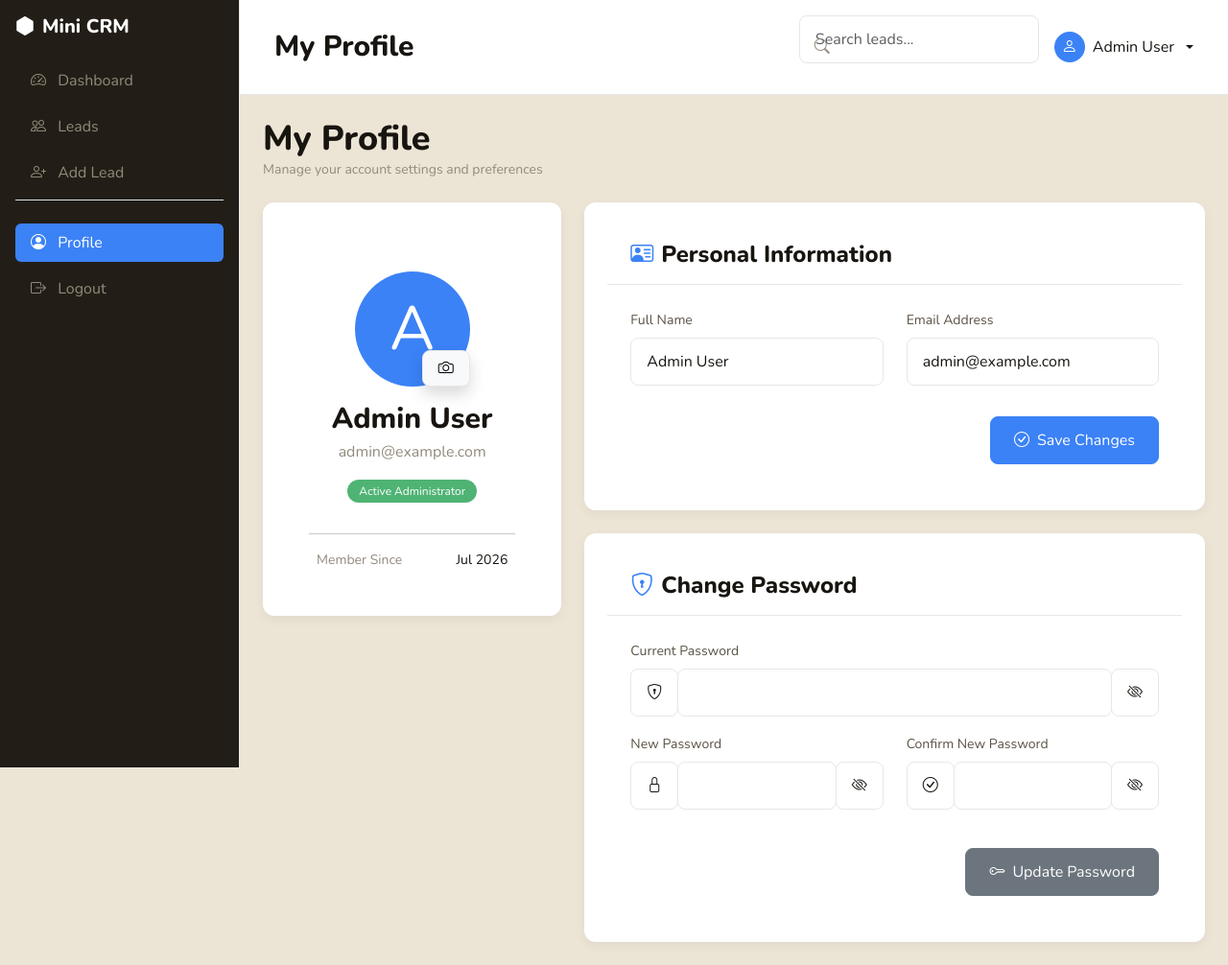
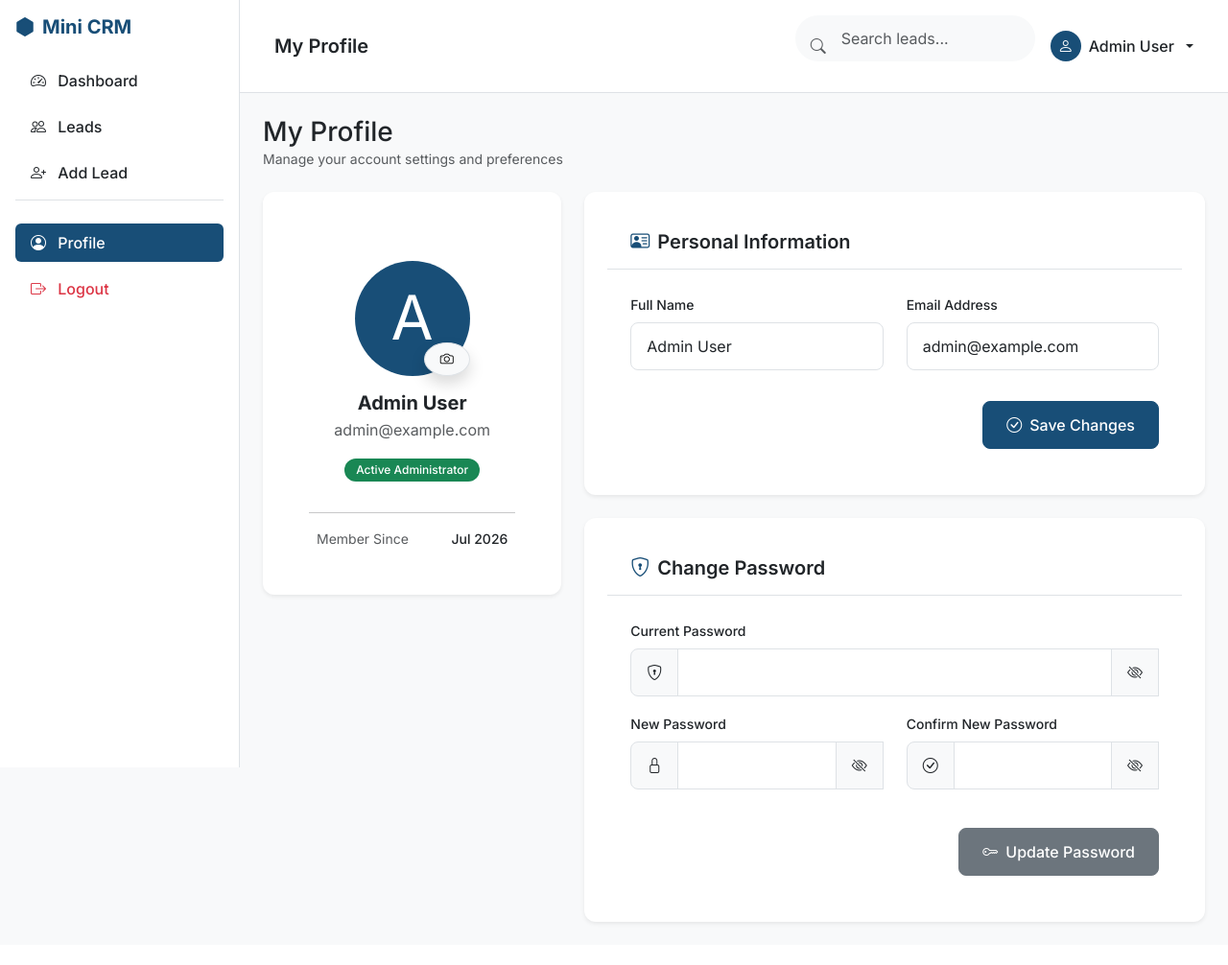
Before and after one commit to shailendrad6e5/CRM-Lead-Tracker, a PHP site: page /CRM-Lead-Tracker/profile.php in a window 1280 px wide. Shown: the whole page at 96% size. After the commit the page ends 964 px from the top, so only its background shows below. Run offline with PHP 8.4, Linux system fonts and the light colour scheme; a user stored in the database is signed in; data comes from the database, SQL or seed files in the repository.

Commit message:
Revert CRM visual theme to original design

```diff
--- a/assets/css/style.css
+++ b/assets/css/style.css
@@ -1,218 +1,239 @@
-@import url('https://fonts.googleapis.com/css2?family=Nunito:wght@400;800&family=JetBrains+Mono:wght@400&display=swap');
+:root {
+    /* Primary Colors */
+    --primary-100: #184E77;
+    --primary-200: #1E6091;
+    --primary-300: #1A759F;
+    --primary-400: #168AAD;
 
-:root {
-    --primary-bg: #ffffff;
-    --secondary-bg: #ece5d6;
-    --card-bg: #ffffff;
-    --text-primary: #181510;
-    --text-secondary: #5a5244;
-    --text-muted: #928a7b;
-    --primary-accent: #3b82f6;
-    --success: #4fb374;
-    --success-hover: #6fc28d;
-    --warning: #d8b638;
-    --danger: #e06b6b;
-    --danger-hover: #fca5a5;
-    --btn-primary: #3b82f6;
-    --btn-primary-hover: #6ca0d6;
-    --sidebar-bg: #221e17;
-    --sidebar-hover: #351a1a;
-    --navbar-bg: #ffffff;
-    --border-color: #e5e7eb;
-    --input-bg: #ffffff;
-    --input-border: #e5e7eb;
-    --input-focus: #3b82f6;
-    --link-color: #3b82f6;
-    --table-header: #ece5d6;
-    --table-hover: #f8f8f8;
+    /* Accent Colors */
+    --accent-100: #34A0A4;
+    --accent-200: #52B69A;
+    --accent-300: #76C893;
 
-    --badge-new: #3b82f6;
-    --badge-contacted: #d8b638;
-    --badge-qualified: #6ca0d6;
-    --badge-won: #4fb374;
-    --badge-lost: #e06b6b;
+    /* Highlight Colors */
+    --highlight-100: #99D98C;
+    --highlight-200: #B5E48C;
+    --highlight-300: #D9ED92;
+
+    /* Backgrounds and Text */
+    --bg-body: #F8F9FA;
+    --card-bg: #FFFFFF;
+    --text-main: #212529;
 }
 
 body {
-    font-family: 'Nunito', system-ui, sans-serif !important;
-    background-color: var(--secondary-bg) !important;
-    color: var(--text-primary) !important;
+    font-family: 'Inter', system-ui, -apple-system, BlinkMacSystemFont, "Segoe UI", Roboto, sans-serif;
+    background-color: var(--bg-body);
+    color: var(--text-main);
     line-height: 1.5;
     letter-spacing: normal;
-    font-size: 16px !important;
-    font-weight: 400 !important;
+    font-size: 16px;
 }
 
-h1, .h1 { font-size: 72px !important; font-weight: 800 !important; color: var(--text-primary) !important; }
-h2, .h2 { font-size: 48px !important; font-weight: 800 !important; color: var(--text-primary) !important; }
-h3, .h3 { font-size: 36px !important; font-weight: 800 !important; color: var(--text-primary) !important; }
-h4, .h4 { font-size: 30px !important; font-weight: 800 !important; color: var(--text-primary) !important; }
-h5, .h5, .card-title { font-size: 24px !important; font-weight: 800 !important; color: var(--text-primary) !important; }
+h1 { font-size: 36px; font-weight: 700; }
+h2 { font-size: 30px; font-weight: 600; }
+h3 { font-size: 24px; font-weight: 600; }
+h4 { font-size: 20px; font-weight: 500; }
+.small-text { font-size: 14px; }
+.caption { font-size: 12px; }
 
-.small, small, .small-text { font-size: 14px !important; font-weight: 400 !important; }
-.caption { font-size: 12px !important; font-weight: 400 !important; }
+/* Overrides for Bootstrap */
+.bg-primary { background-color: var(--primary-100) !important; }
+.text-primary { color: var(--primary-100) !important; }
+.btn-primary {
+    background-color: var(--primary-100);
+    border-color: var(--primary-100);
+}
+.btn-primary:hover {
+    background-color: var(--primary-200);
+    border-color: var(--primary-200);
+}
 
-.text-muted { color: var(--text-muted) !important; }
-.text-secondary { color: var(--text-secondary) !important; }
-.text-dark { color: var(--text-primary) !important; }
-
-a { color: var(--link-color); }
-a:hover { color: var(--btn-primary-hover); }
-
-code, .id-text, pre { font-family: 'JetBrains Mono', monospace !important; font-size: 14px !important; }
-
-/* Overrides for Bootstrap utilities to ensure palette */
-.bg-primary { background-color: var(--primary-accent) !important; }
-.text-primary { color: var(--primary-accent) !important; }
-.bg-light { background-color: var(--secondary-bg) !important; }
-.border-end, .border-bottom, .border { border-color: var(--border-color) !important; }
-
+/* 8px Spacing System overrides & specific gaps */
 .gap-sm { gap: 8px !important; }
 .gap-md { gap: 16px !important; }
 .gap-lg { gap: 24px !important; }
 .gap-xl { gap: 32px !important; }
 
+/* Dashboard Cards */
 .card {
-    border: none !important;
-    border-radius: 12px !important;
-    box-shadow: 0 4px 12px rgba(0,0,0,0.05) !important;
-    background-color: var(--card-bg) !important;
+    border: none;
+    border-radius: 12px;
+    box-shadow: 0 4px 12px rgba(0,0,0,0.05);
+    background-color: var(--card-bg);
     transition: transform 0.2s ease, box-shadow 0.2s ease;
+    padding: 24px; /* Default card padding as requested */
+}
+.card:hover {
+    box-shadow: 0 8px 24px rgba(0,0,0,0.08);
+}
+.card.p-0 {
+    padding: 0; /* Let specific cards override */
+}
+.card-header {
+    background-color: transparent;
+    border-bottom: 1px solid rgba(0,0,0,0.05);
+    padding: 16px 24px;
+}
+.card-body {
     padding: 24px;
 }
-.card:hover {
-    box-shadow: 0 8px 24px rgba(0,0,0,0.08) !important;
-}
-.card.p-0 { padding: 0 !important; }
-.card-header {
-    background-color: transparent !important;
-    border-bottom: 1px solid var(--border-color) !important;
-    padding: 16px 24px !important;
-}
-.card-body { padding: 24px !important; }
 
+/* Sidebar styling */
 #sidebar {
     z-index: 1000;
-    background-color: var(--sidebar-bg) !important;
 }
-#sidebar .text-primary { color: #ffffff !important; }
-#sidebar .text-dark { color: #ffffff !important; }
-#sidebar .nav-link {
+.nav-link {
     transition: background-color 0.2s, color 0.2s;
-    font-weight: 400 !important;
-    color: var(--text-muted) !important;
+    font-weight: 500;
 }
-#sidebar .nav-link.active {
-    background-color: var(--primary-accent) !important;
-    color: #ffffff !important;
-}
-#sidebar .nav-link:hover:not(.active) {
-    background-color: var(--sidebar-hover) !important;
-    color: #ffffff !important;
+.nav-link:hover:not(.active) {
+    background-color: rgba(24, 78, 119, 0.05);
+    color: var(--primary-100) !important;
 }
 
-header, .navbar { background-color: var(--navbar-bg) !important; }
-
+/* Forms */
 .form-control, .form-select, .input-group-text {
-    border-radius: 8px !important;
-    padding: 12px 16px !important;
-    background-color: var(--input-bg) !important;
-    border: 1px solid var(--input-border) !important;
-    color: var(--text-primary) !important;
+    border-radius: 8px;
+    padding: 12px 16px;
+    border: 1px solid #dee2e6;
 }
-.form-control, .form-select { margin-bottom: 16px; }
-.input-group > .form-control, .input-group > .form-select { margin-bottom: 0; }
-.input-group { margin-bottom: 16px; }
+.form-control, .form-select {
+    margin-bottom: 16px; /* Medium gap for forms */
+}
+.input-group > .form-control, .input-group > .form-select {
+    margin-bottom: 0;
+}
+.input-group {
+    margin-bottom: 16px;
+}
 .form-control:focus, .form-select:focus {
-    border-color: var(--input-focus) !important;
-    box-shadow: 0 0 0 0.25rem rgba(59, 130, 246, 0.25) !important;
+    border-color: var(--primary-300);
+    box-shadow: 0 0 0 0.25rem rgba(26, 117, 159, 0.25);
+}
+.btn {
+    padding: 12px 24px;
+    border-radius: 8px;
+    font-weight: 500;
+}
+.btn-sm {
+    padding: 6px 16px;
+}
+.input-group .btn {
+    padding: 12px 16px;
+    margin-bottom: 0;
+}
+label {
+    font-weight: 500;
+    margin-bottom: 8px; /* Small gap */
+    font-size: 14px;
 }
 
-.btn {
-    padding: 12px 24px !important;
-    border-radius: 8px !important;
-    font-weight: 400 !important;
-    font-size: 16px !important;
+/* Tables */
+.table-responsive {
+    border-radius: 12px;
+    overflow: hidden;
 }
-.btn-sm { padding: 6px 16px !important; }
-.input-group .btn { padding: 12px 16px !important; margin-bottom: 0; }
-label { font-weight: 400 !important; margin-bottom: 8px !important; font-size: 14px !important; color: var(--text-secondary) !important; }
-
-.table-responsive { border-radius: 12px !important; overflow: hidden; }
-.table { margin-bottom: 0; font-size: 16px !important; font-weight: 400 !important; }
+.table {
+    margin-bottom: 0;
+}
 .table th {
-    background-color: var(--table-header) !important;
-    font-weight: 800 !important;
-    text-transform: none !important;
-    font-size: 16px !important;
-    letter-spacing: normal !important;
-    color: var(--text-primary) !important;
-    padding: 16px 24px !important;
-    border-bottom: 2px solid var(--border-color) !important;
+    background-color: #f8f9fa;
+    font-weight: 600;
+    text-transform: uppercase;
+    font-size: 12px;
+    letter-spacing: 0.5px;
+    color: #6c757d;
+    padding: 16px 24px;
+    border-bottom: 2px solid #dee2e6;
 }
 .table td {
-    padding: 16px 24px !important;
-    vertical-align: middle !important;
-    color: var(--text-secondary) !important;
-    border-bottom: 1px solid var(--border-color) !important;
+    padding: 16px 24px;
+    vertical-align: middle;
+    color: #495057;
 }
-.table tbody tr { transition: background-color 0.2s; }
-.table tbody tr:hover td { background-color: var(--table-hover) !important; }
-
-.badge {
-    padding: 6px 12px !important;
-    border-radius: 20px !important;
-    font-weight: 400 !important;
-    font-size: 12px !important;
+.table tbody tr {
+    transition: background-color 0.2s;
+}
+.table tbody tr:hover {
+    background-color: rgba(24, 78, 119, 0.03);
 }
 
-.priority-high { background-color: var(--danger) !important; color: white !important; }
-.priority-medium { background-color: var(--warning) !important; color: white !important; }
-.priority-low { background-color: var(--primary-accent) !important; color: white !important; }
+/* Badges */
+.badge {
+    padding: 6px 12px;
+    border-radius: 20px;
+    font-weight: 500;
+    font-size: 12px;
+}
 
-.status-new { background-color: var(--badge-new) !important; color: white !important; }
-.status-contacted { background-color: var(--badge-contacted) !important; color: white !important; }
-.status-qualified { background-color: var(--badge-qualified) !important; color: white !important; }
-.status-proposal { background-color: var(--primary-accent) !important; color: white !important; }
-.status-won { background-color: var(--badge-won) !important; color: white !important; }
-.status-lost { background-color: var(--badge-lost) !important; color: white !important; }
+/* Priority Badges */
+.priority-high { background-color: #dc3545; color: white; }
+.priority-medium { background-color: #fd7e14; color: white; }
+.priority-low { background-color: var(--accent-100); color: white; }
 
+/* Status Badges */
+.status-new { background-color: var(--primary-400); color: white; }
+.status-contacted { background-color: var(--primary-200); color: white; }
+.status-qualified { background-color: var(--accent-200); color: white; }
+.status-proposal { background-color: var(--accent-100); color: white; }
+.status-won { background-color: var(--highlight-100); color: #184E77; }
+.status-lost { background-color: #6c757d; color: white; }
+
+/* Auth Layout */
 .auth-wrapper {
     min-height: 100vh;
     display: flex;
     align-items: center;
     justify-content: center;
-    background-color: var(--secondary-bg) !important;
-    background-image: none !important;
+    background: linear-gradient(135deg, var(--bg-body) 0%, #e9ecef 100%);
 }
-.auth-card { width: 100%; max-width: 450px; padding: 40px !important; }
-
-.cursor-pointer { cursor: pointer; }
-.text-truncate-2 { display: -webkit-box; -webkit-line-clamp: 2; -webkit-box-orient: vertical; overflow: hidden; }
-
-/* Buttons Overrides */
-.btn-primary { background-color: var(--btn-primary) !important; border-color: var(--btn-primary) !important; color: #ffffff !important; }
-.btn-primary:hover { background-color: var(--btn-primary-hover) !important; border-color: var(--btn-primary-hover) !important; }
-.btn-outline-primary { color: var(--btn-primary) !important; border-color: var(--btn-primary) !important; }
-.btn-outline-primary:hover { background-color: var(--btn-primary) !important; border-color: var(--btn-primary) !important; color: #ffffff !important; }
-.btn-danger { background-color: var(--danger) !important; border-color: var(--danger) !important; color: white !important; }
-.btn-danger:hover { background-color: var(--danger-hover) !important; border-color: var(--danger-hover) !important; }
-.btn-success { background-color: var(--success) !important; border-color: var(--success) !important; color: white !important; }
-.btn-success:hover { background-color: var(--success-hover) !important; border-color: var(--success-hover) !important; }
-
-@media (max-width: 767.98px) {
-    #sidebar { position: fixed !important; top: 0; left: -260px; height: 100vh; z-index: 1045; transition: left 0.3s ease-in-out; box-shadow: 2px 0 15px rgba(0,0,0,0.1); width: 260px; }
-    #sidebar.show { left: 0; }
-    .sidebar-overlay { position: fixed; top: 0; left: 0; width: 100vw; height: 100vh; background: rgba(0,0,0,0.4); z-index: 1040; display: none; backdrop-filter: blur(2px); }
-    .sidebar-overlay.show { display: block; }
-    .auth-card { padding: 24px !important; margin: 16px; }
+.auth-card {
+    width: 100%;
+    max-width: 450px;
+    padding: 40px; /* Generous padding for login */
 }
 
-.text-bg-success { background-color: var(--success) !important; color: white !important; }
-.text-bg-danger { background-color: var(--danger) !important; color: white !important; }
-.bg-success { background-color: var(--success) !important; }
-.bg-danger { background-color: var(--danger) !important; }
-.bg-warning { background-color: var(--warning) !important; }
-.text-success { color: var(--success) !important; }
-.text-danger { color: var(--danger) !important; }
-.text-warning { color: var(--warning) !important; }
+/* Utilities */
+.cursor-pointer { cursor: pointer; }
+.text-truncate-2 {
+    display: -webkit-box;
+    -webkit-line-clamp: 2;
+    -webkit-box-orient: vertical;
+    overflow: hidden;
+}
+
+/* Mobile Responsiveness */
+@media (max-width: 767.98px) {
+    #sidebar {
+        position: fixed !important;
+        top: 0;
+        left: -260px;
+        height: 100vh;
+        z-index: 1045;
+        transition: left 0.3s ease-in-out;
+        box-shadow: 2px 0 15px rgba(0,0,0,0.1);
+        width: 260px;
+    }
+    #sidebar.show {
+        left: 0;
+    }
+    .sidebar-overlay {
+        position: fixed;
+        top: 0;
+        left: 0;
+        width: 100vw;
+        height: 100vh;
+        background: rgba(0,0,0,0.4);
+        z-index: 1040;
+        display: none;
+        backdrop-filter: blur(2px);
+    }
+    .sidebar-overlay.show {
+        display: block;
+    }
+    .auth-card {
+        padding: 24px;
+        margin: 16px;
+    }
+}
```
